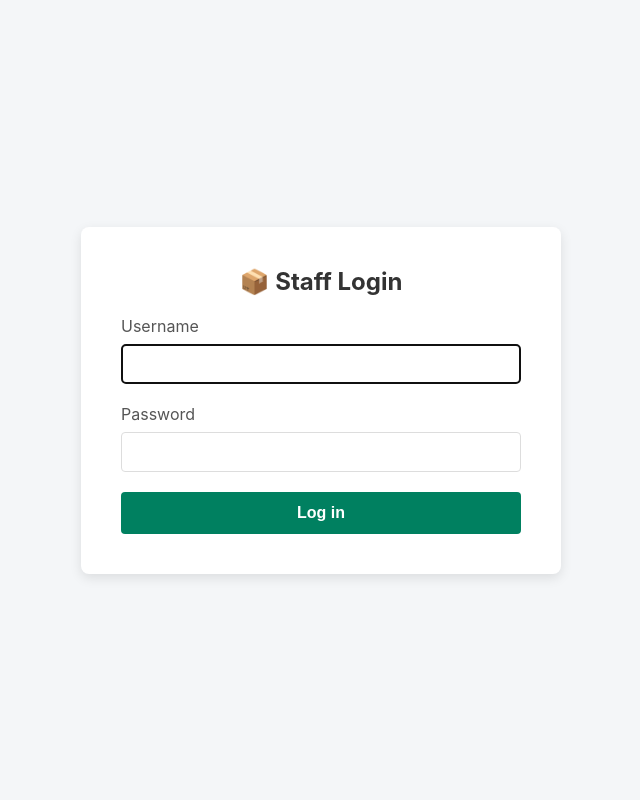
After one commit to DanielPicciau/WebApp, a Django app: page /accounts/login/ in a window 1280 px wide. The commit adds this page. Shown: the whole page, without its empty margins (319-959 px from the left). Run offline with Django 5.2, Linux system fonts and the light colour scheme.

Commit message:
Add authentication system

```diff
--- a/fulfillment_project/settings.py
+++ b/fulfillment_project/settings.py
@@ -119,3 +119,8 @@ USE_TZ = True
 STATIC_URL = 'static/'
 import os
 STATIC_ROOT = os.path.join(BASE_DIR, 'static')
+
+# Authentication
+LOGIN_REDIRECT_URL = '/'
+LOGOUT_REDIRECT_URL = '/accounts/login/'
+LOGIN_URL = '/accounts/login/'
--- a/fulfillment_project/urls.py
+++ b/fulfillment_project/urls.py
@@ -19,5 +19,6 @@ from django.urls import path, include
 
 urlpatterns = [
     path('admin/', admin.site.urls),
+    path('accounts/', include('django.contrib.auth.urls')),
     path('', include('orders.urls')),
 ]
--- /dev/null
+++ b/orders/templates/registration/login.html
@@ -0,0 +1,48 @@
+<!DOCTYPE html>
+<html lang="en">
+<head>
+    <meta charset="UTF-8">
+    <meta name="viewport" content="width=device-width, initial-scale=1.0">
+    <title>Login - Fulfillment App</title>
+    <style>
+        body { font-family: -apple-system, BlinkMacSystemFont, "Segoe UI", Roboto, Helvetica, Arial, sans-serif; display: flex; justify-content: center; align-items: center; height: 100vh; background-color: #f4f6f8; margin: 0; }
+        .login-card { background: white; padding: 40px; border-radius: 8px; box-shadow: 0 4px 12px rgba(0,0,0,0.1); width: 100%; max-width: 400px; }
+        h1 { margin-top: 0; color: #333; text-align: center; font-size: 24px; margin-bottom: 20px;}
+        .form-group { margin-bottom: 20px; }
+        label { display: block; margin-bottom: 8px; color: #555; }
+        input[type="text"], input[type="password"] { width: 100%; padding: 10px; border: 1px solid #ddd; border-radius: 4px; box-sizing: border-box; font-size: 16px; }
+        button { width: 100%; background-color: #008060; color: white; padding: 12px; border: none; border-radius: 4px; font-size: 16px; cursor: pointer; font-weight: bold; }
+        button:hover { background-color: #006e52; }
+        .error { color: #d00; margin-bottom: 15px; font-size: 14px; text-align: center; }
+    </style>
+</head>
+<body>
+    <div class="login-card">
+        <h1>📦 Staff Login</h1>
+
+        {% if form.errors %}
+            <div class="error">Invalid username or password.</div>
+        {% endif %}
+
+        {% if next %}
+            {% if user.is_authenticated %}
+                <div class="error">Your account doesn't have access to this page. To proceed, please login with an account that has access.</div>
+            {% endif %}
+        {% endif %}
+
+        <form method="post" action="{% url 'login' %}">
+            {% csrf_token %}
+            <div class="form-group">
+                <label for="id_username">Username</label>
+                <input type="text" name="username" autofocus autocapitalize="none" autocomplete="username" required id="id_username">
+            </div>
+            <div class="form-group">
+                <label for="id_password">Password</label>
+                <input type="password" name="password" autocomplete="current-password" required id="id_password">
+            </div>
+            <input type="hidden" name="next" value="{{ next }}">
+            <button type="submit">Log in</button>
+        </form>
+    </div>
+</body>
+</html>
--- a/orders/views.py
+++ b/orders/views.py
@@ -1,7 +1,10 @@
 from django.shortcuts import render, redirect, get_object_or_404
 from django.db.models import Q
+from django.contrib.auth.decorators import login_required, user_passes_test
 from .models import Order
 
+# Only allow superusers (admins) to access the views
+@user_passes_test(lambda u: u.is_superuser)
 def order_list(request):
     filter_status = request.GET.get('status', 'unpacked')
     search_query = request.GET.get('q', '')
@@ -25,6 +28,7 @@ def order_list(request):
         'search_query': search_query
     })
 
+@user_passes_test(lambda u: u.is_superuser)
 def toggle_order(request, order_id):
     order = get_object_or_404(Order, id=order_id)
     order.is_packed = not order.is_packed
```
Also changed, not shown: orders/templates/orders/order_list.html (+10 -2 lines).
